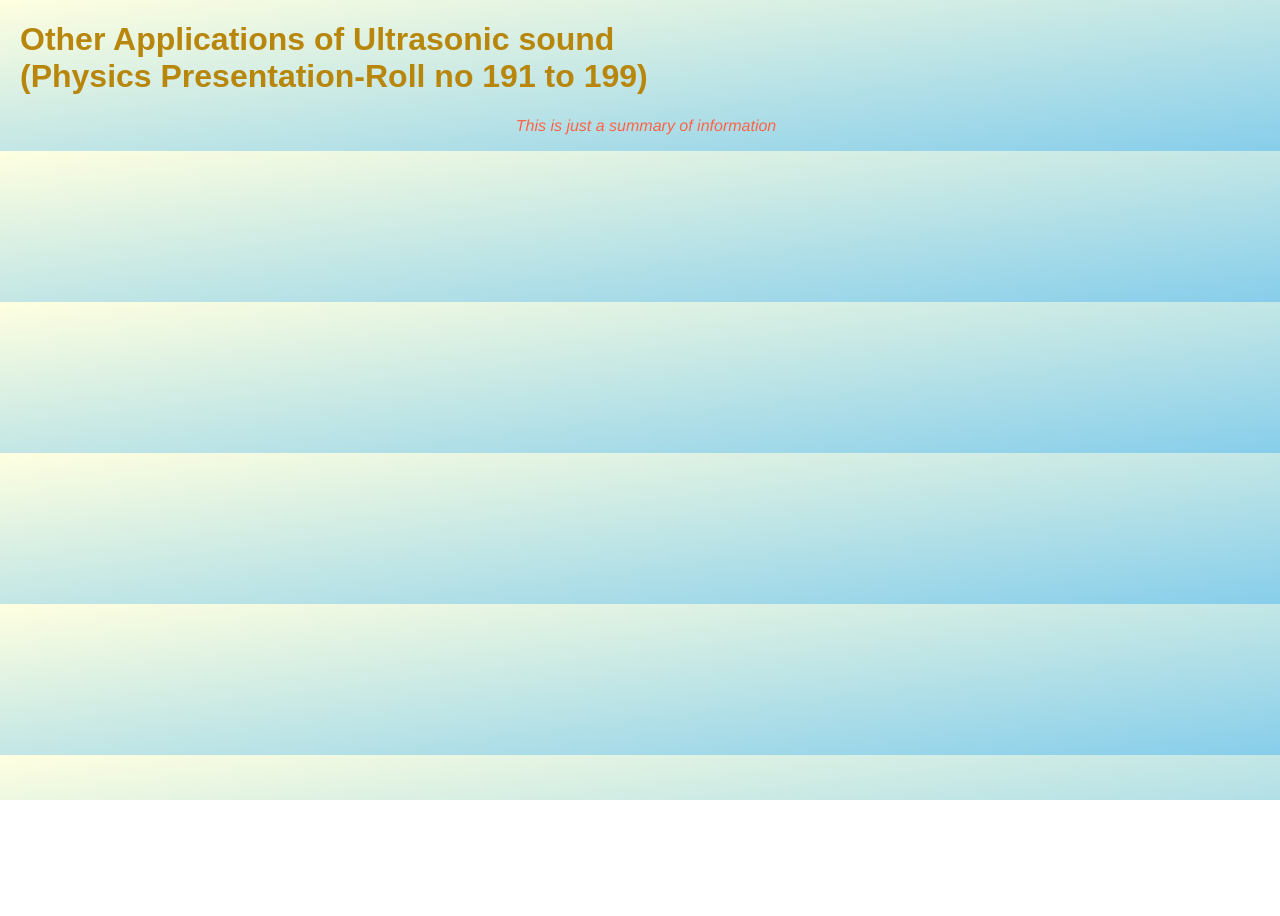
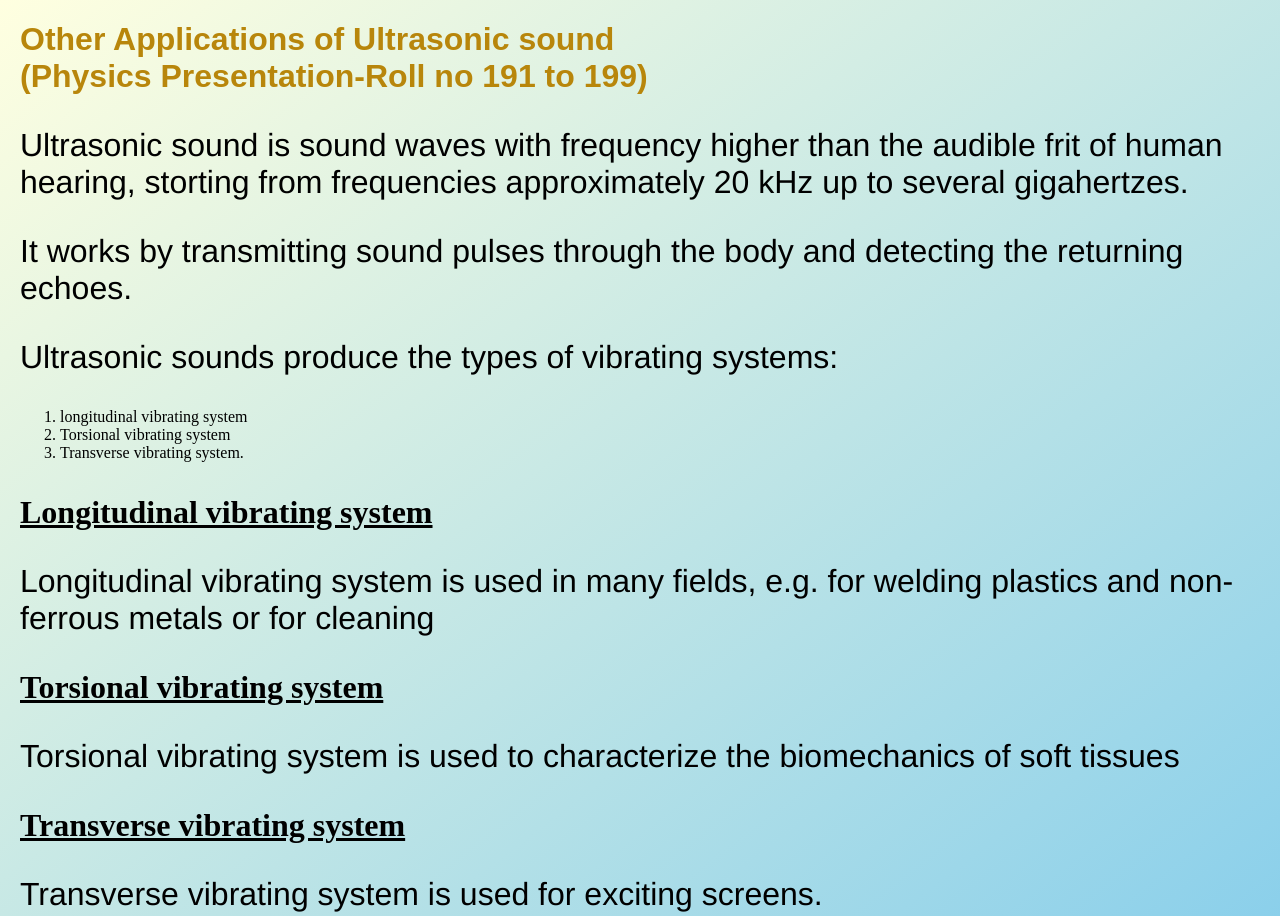
Before and after one commit to Koime5/um2may22, a plain HTML site: page index.html in a window 1280 px wide. Shown: the top 916 px of the page. Before the commit the page ends 800 px from the top, so only its background shows below. Drawn offline with Linux system fonts and the light colour scheme.

Commit message:
Update index.html

```diff
--- a/index.html
+++ b/index.html
@@ -24,6 +24,27 @@ font-family:Sans-serif;
 </head>
 <body>
     <h1>Other Applications of Ultrasonic sound<br>(Physics Presentation-Roll no 191 to 199)</h1>
+    <p>Ultrasonic sound is sound waves with frequency higher than the audible frit of
+human hearing, storting from frequencies approximately 20 kHz up to several
+gigahertzes.
+    </p>
+<p>It works by transmitting sound pulses through the body and detecting the
+returning echoes.
+    </p>
+<p>Ultrasonic sounds produce the types of vibrating systems:
+    </p>
+    <ol><li>longitudinal vibrating system</li>
+<li>Torsional vibrating system</li>
+        <li>Transverse vibrating system.</li>
+    </ol>
+    <h3><u>Longitudinal vibrating system</u></h3>
+<p>Longitudinal vibrating system is used in many fields, e.g. for welding plastics
+    and non-ferrous metals or for cleaning</p>
+    <h3><u>Torsional vibrating system</u></h3>
+<p>Torsional vibrating system is used to characterize the biomechanics of soft
+    tissues</p>
+    <h3><u>Transverse vibrating system</u></h3>
+    <p>Transverse vibrating system is used for exciting screens.</p>
 </body>
   <footer><p style="text-align:center;color:tomato;font-size:100%;"><i>This is just a summary of information</i></footer>
 </html>
```
